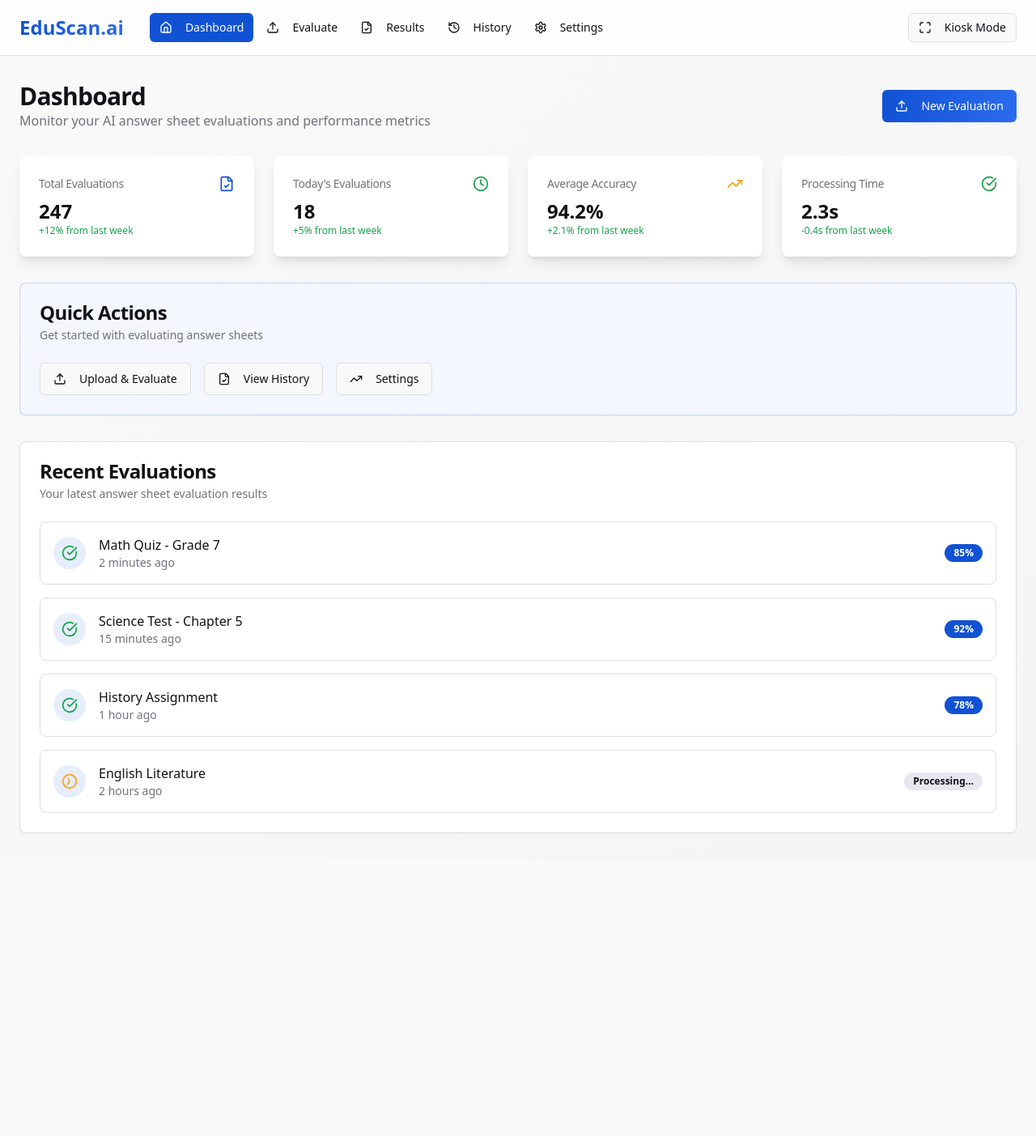
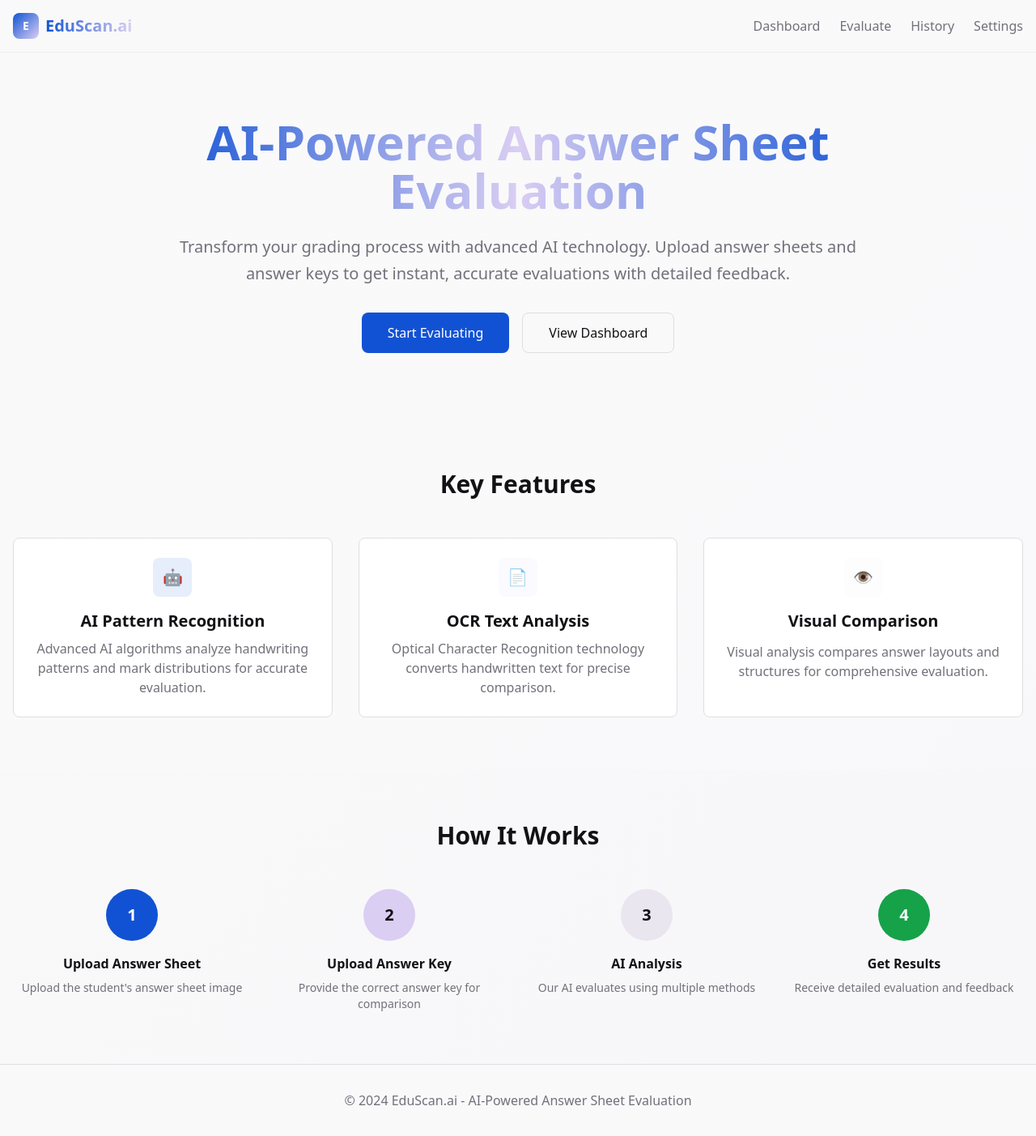
Before and after one commit to Cerin456/kiosk-scan, a React (Vite) app: page / in a window 1280 px wide. Shown: the whole page at 81% size. Before the commit the page ends 1061 px from the top, so only its background shows below. Built offline with nearby package versions, Linux system fonts and the light colour scheme.

Commit message:
Add Home Page
Include a new home page for the frontend application.

```diff
--- a/src/App.tsx
+++ b/src/App.tsx
@@ -3,6 +3,7 @@ import { Toaster as Sonner } from "@/components/ui/sonner";
 import { TooltipProvider } from "@/components/ui/tooltip";
 import { QueryClient, QueryClientProvider } from "@tanstack/react-query";
 import { BrowserRouter, Routes, Route } from "react-router-dom";
+import Index from "./pages/Index";
 import Dashboard from "./pages/Dashboard";
 import Evaluate from "./pages/Evaluate";
 import Results from "./pages/Results";
@@ -19,7 +20,8 @@ const App = () => (
       <Sonner />
       <BrowserRouter>
         <Routes>
-          <Route path="/" element={<Dashboard />} />
+          <Route path="/" element={<Index />} />
+          <Route path="/dashboard" element={<Dashboard />} />
           <Route path="/evaluate" element={<Evaluate />} />
           <Route path="/results" element={<Results />} />
           <Route path="/history" element={<History />} />
--- a/src/pages/Index.tsx
+++ b/src/pages/Index.tsx
@@ -2,11 +2,143 @@
 
 const Index = () => {
   return (
-    <div className="min-h-screen flex items-center justify-center bg-background">
-      <div className="text-center">
-        <h1 className="text-4xl font-bold mb-4">Welcome to Your Blank App</h1>
-        <p className="text-xl text-muted-foreground">Start building your amazing project here!</p>
+    <div className="min-h-screen bg-gradient-to-br from-background via-background to-accent/5">
+      {/* Navigation */}
+      <nav className="border-b border-border/40 bg-background/95 backdrop-blur supports-[backdrop-filter]:bg-background/60">
+        <div className="container mx-auto px-4 py-4">
+          <div className="flex items-center justify-between">
+            <div className="flex items-center space-x-2">
+              <div className="w-8 h-8 bg-gradient-to-br from-primary to-accent rounded-lg flex items-center justify-center">
+                <span className="text-primary-foreground font-bold text-sm">E</span>
+              </div>
+              <span className="text-xl font-bold bg-gradient-to-r from-primary to-accent bg-clip-text text-transparent">
+                EduScan.ai
+              </span>
+            </div>
+            <div className="flex items-center space-x-6">
+              <a href="/dashboard" className="text-muted-foreground hover:text-foreground transition-colors">
+                Dashboard
+              </a>
+              <a href="/evaluate" className="text-muted-foreground hover:text-foreground transition-colors">
+                Evaluate
+              </a>
+              <a href="/history" className="text-muted-foreground hover:text-foreground transition-colors">
+                History
+              </a>
+              <a href="/settings" className="text-muted-foreground hover:text-foreground transition-colors">
+                Settings
+              </a>
+            </div>
+          </div>
+        </div>
+      </nav>
+
+      {/* Hero Section */}
+      <div className="container mx-auto px-4 py-20">
+        <div className="text-center max-w-4xl mx-auto">
+          <h1 className="text-5xl md:text-6xl font-bold mb-6 bg-gradient-to-r from-primary via-accent to-primary bg-clip-text text-transparent">
+            AI-Powered Answer Sheet Evaluation
+          </h1>
+          <p className="text-xl text-muted-foreground mb-8 leading-relaxed">
+            Transform your grading process with advanced AI technology. Upload answer sheets and answer keys
+            to get instant, accurate evaluations with detailed feedback.
+          </p>
+          <div className="flex flex-col sm:flex-row gap-4 justify-center">
+            <a
+              href="/evaluate"
+              className="inline-flex items-center justify-center px-8 py-3 bg-primary text-primary-foreground rounded-lg hover:bg-primary/90 transition-colors font-medium"
+            >
+              Start Evaluating
+            </a>
+            <a
+              href="/dashboard"
+              className="inline-flex items-center justify-center px-8 py-3 border border-input bg-background hover:bg-accent hover:text-accent-foreground rounded-lg transition-colors font-medium"
+            >
+              View Dashboard
+            </a>
+          </div>
+        </div>
       </div>
+
+      {/* Features Section */}
+      <div className="container mx-auto px-4 py-16">
+        <h2 className="text-3xl font-bold text-center mb-12">Key Features</h2>
+        <div className="grid md:grid-cols-3 gap-8">
+          <div className="text-center p-6 rounded-lg border border-border bg-card">
+            <div className="w-12 h-12 bg-primary/10 rounded-lg flex items-center justify-center mx-auto mb-4">
+              <span className="text-primary text-xl">🤖</span>
+            </div>
+            <h3 className="text-xl font-semibold mb-2">AI Pattern Recognition</h3>
+            <p className="text-muted-foreground">
+              Advanced AI algorithms analyze handwriting patterns and mark distributions for accurate evaluation.
+            </p>
+          </div>
+          <div className="text-center p-6 rounded-lg border border-border bg-card">
+            <div className="w-12 h-12 bg-accent/10 rounded-lg flex items-center justify-center mx-auto mb-4">
+              <span className="text-accent text-xl">📄</span>
+            </div>
+            <h3 className="text-xl font-semibold mb-2">OCR Text Analysis</h3>
+            <p className="text-muted-foreground">
+              Optical Character Recognition technology converts handwritten text for precise comparison.
+            </p>
+          </div>
+          <div className="text-center p-6 rounded-lg border border-border bg-card">
+            <div className="w-12 h-12 bg-secondary/10 rounded-lg flex items-center justify-center mx-auto mb-4">
+              <span className="text-secondary-foreground text-xl">👁️</span>
+            </div>
+            <h3 className="text-xl font-semibold mb-3">Visual Comparison</h3>
+            <p className="text-muted-foreground">
+              Visual analysis compares answer layouts and structures for comprehensive evaluation.
+            </p>
+          </div>
+        </div>
+      </div>
+
+      {/* How It Works Section */}
+      <div className="bg-muted/30 py-16">
+        <div className="container mx-auto px-4">
+          <h2 className="text-3xl font-bold text-center mb-12">How It Works</h2>
+          <div className="grid md:grid-cols-4 gap-6">
+            <div className="text-center">
+              <div className="w-16 h-16 bg-primary rounded-full flex items-center justify-center mx-auto mb-4 text-primary-foreground font-bold text-xl">
+                1
+              </div>
+              <h3 className="font-semibold mb-2">Upload Answer Sheet</h3>
+              <p className="text-sm text-muted-foreground">Upload the student's answer sheet image</p>
+            </div>
+            <div className="text-center">
+              <div className="w-16 h-16 bg-accent rounded-full flex items-center justify-center mx-auto mb-4 text-accent-foreground font-bold text-xl">
+                2
+              </div>
+              <h3 className="font-semibold mb-2">Upload Answer Key</h3>
+              <p className="text-sm text-muted-foreground">Provide the correct answer key for comparison</p>
+            </div>
+            <div className="text-center">
+              <div className="w-16 h-16 bg-secondary rounded-full flex items-center justify-center mx-auto mb-4 text-secondary-foreground font-bold text-xl">
+                3
+              </div>
+              <h3 className="font-semibold mb-2">AI Analysis</h3>
+              <p className="text-sm text-muted-foreground">Our AI evaluates using multiple methods</p>
+            </div>
+            <div className="text-center">
+              <div className="w-16 h-16 bg-success rounded-full flex items-center justify-center mx-auto mb-4 text-success-foreground font-bold text-xl">
+                4
+              </div>
+              <h3 className="font-semibold mb-2">Get Results</h3>
+              <p className="text-sm text-muted-foreground">Receive detailed evaluation and feedback</p>
+            </div>
+          </div>
+        </div>
+      </div>
+
+      {/* Footer */}
+      <footer className="border-t border-border bg-background py-8">
+        <div className="container mx-auto px-4 text-center">
+          <p className="text-muted-foreground">
+            © 2024 EduScan.ai - AI-Powered Answer Sheet Evaluation
+          </p>
+        </div>
+      </footer>
     </div>
   );
 };
```
